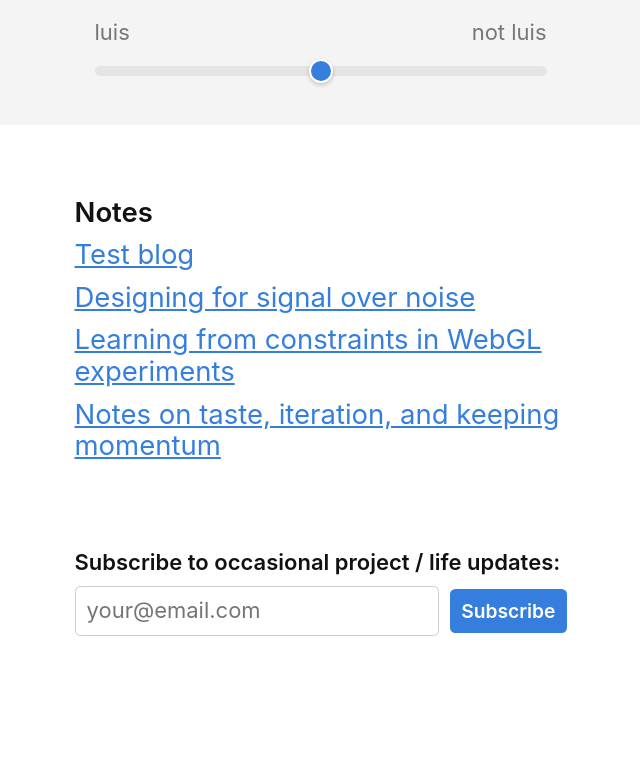
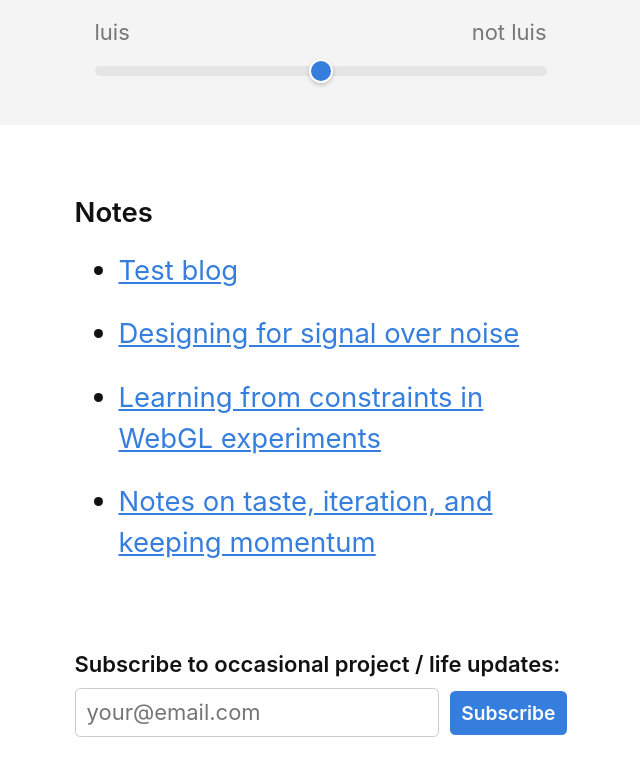
Before and after one commit to luismqueral/studio-queral, a React (Vite) app: page / in a window 1280 px wide. Shown: the part 1021-1796 px from the top of the page, without its empty margins (312-952 px from the left). Before the commit the page ends 1745 px from the top, so only its background shows below. Built offline with nearby package versions, Linux system fonts and the light colour scheme.

Commit message:
Add bullet points to Notes list with more spacing

```diff
--- a/src/components/HomePage.jsx
+++ b/src/components/HomePage.jsx
@@ -49,10 +49,10 @@ function HomePage() {
       {/* Section 3: Notes + Newsletter - White */}
       <section className="bg-white pv4">
         <div className="center ph4" style={{ maxWidth: '580px' }}>
-          <p className="f4 mb2 near-black fw6">Notes</p>
-          <ul className="list pl0 mt2 mb4">
+          <p className="f4 mb3 near-black fw6">Notes</p>
+          <ul className="pl4 mt2 mb4">
             {blogPosts.map((post) => (
-              <li key={post.slug} className="mb2 f4 near-black">
+              <li key={post.slug} className="mb3 f4 near-black lh-copy">
                 <a href={`/blog/${post.slug}`} className="blue underline hover-no-underline">
                   {post.title}
                 </a>
```
Also changed, not shown: .specstory/history/2026-01-29_04-32Z-local-environment-setup.md.
